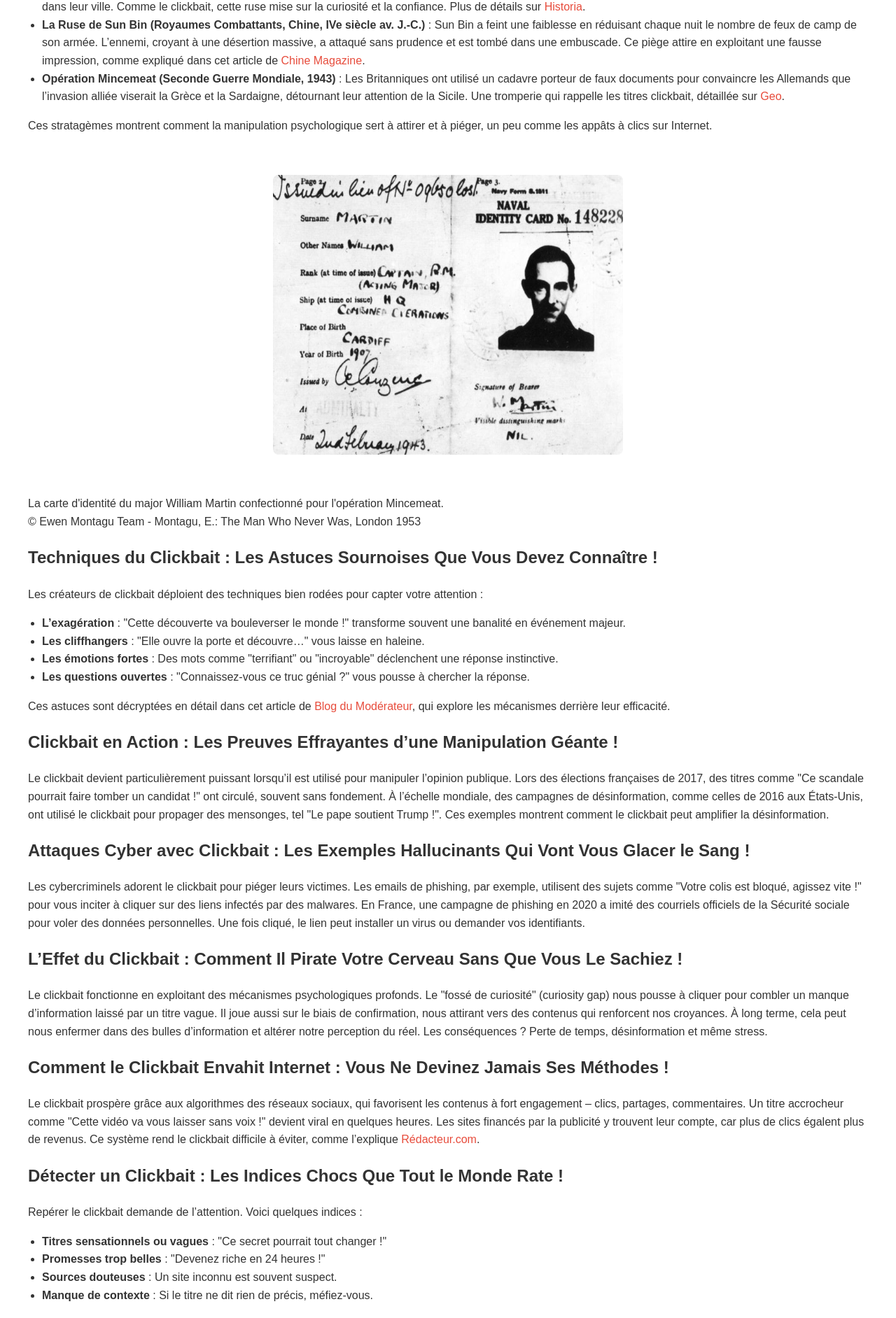
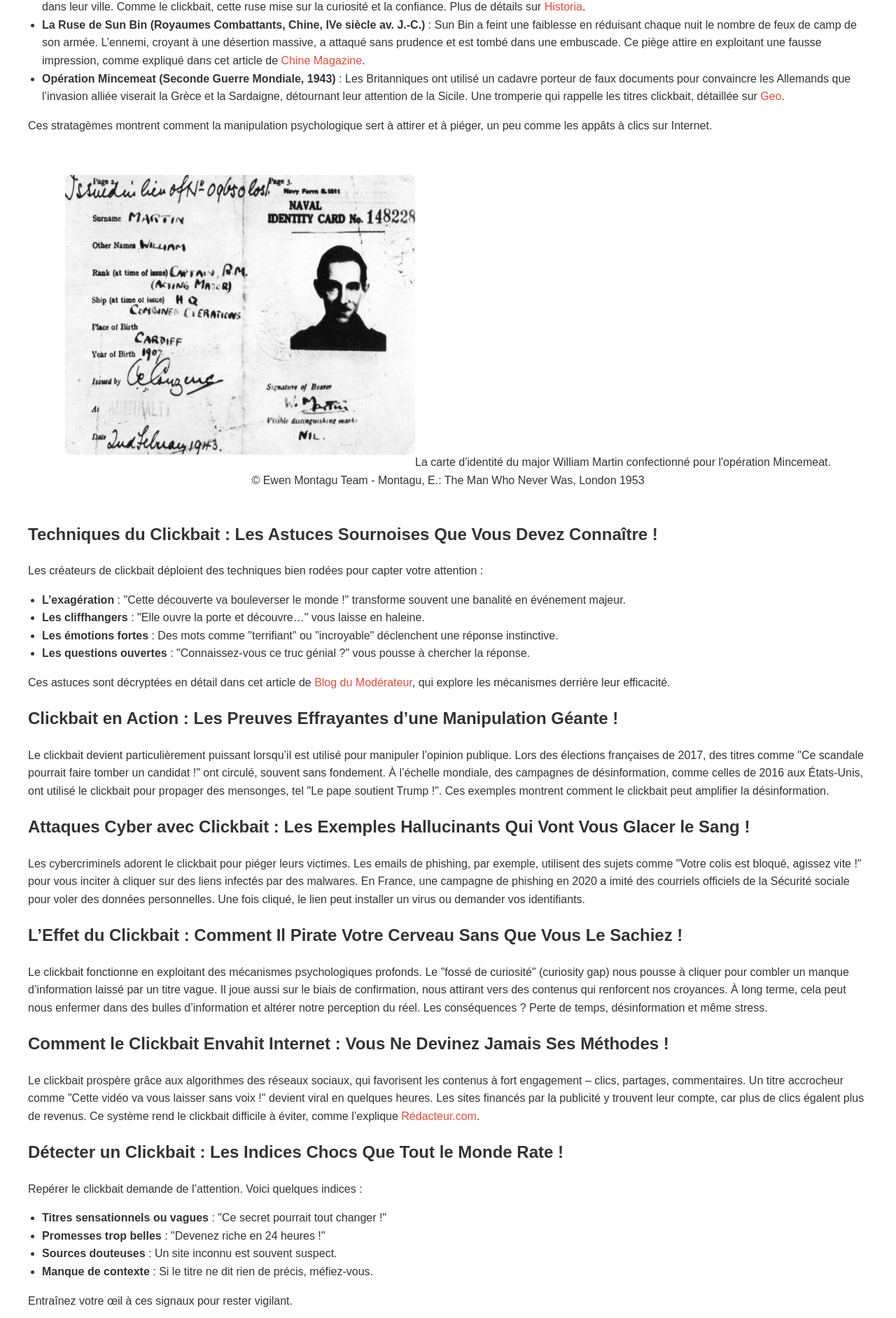
Before and after one commit to Anadema/Cognitive-Weaponization-Matrix, a Jekyll site: the page built from Techniques/04-Clickbait.md, in a window 1280 px wide. Shown: the part 1210-3094 px from the top of the page at 70% size. Built offline with Jekyll 4.4.1, drawn with Linux system fonts in a browser that asks for light colours; our own code applies the rules of GitHub Pages for plain Markdown files.

Commit message:
Update 04-Clickbait.md

```diff
--- a/Techniques/04-Clickbait.md
+++ b/Techniques/04-Clickbait.md
@@ -21,9 +21,8 @@
     </ul>
     <p>Ces stratagèmes montrent comment la manipulation psychologique sert à attirer et à piéger, un peu comme les appâts à clics sur Internet.</p><br>
     <p align="center">
-      <img width="500" height="400" src="../Image/Mincemeat.jpg"><br><br>
+      <img width="500" height="400" src="../Image/Mincemeat.jpg">La carte d'identité du major William Martin confectionné pour l'opération Mincemeat.<br>© Ewen Montagu Team - Montagu, E.: The Man Who Never Was, London 1953<br><br>
    </p>
-    La carte d'identité du major William Martin confectionné pour l'opération Mincemeat.<br>© Ewen Montagu Team - Montagu, E.: The Man Who Never Was, London 1953
     <h2>Techniques du Clickbait : Les Astuces Sournoises Que Vous Devez Connaître !</h2>
     <p>Les créateurs de clickbait déploient des techniques bien rodées pour capter votre attention :</p>
     <ul>
```
